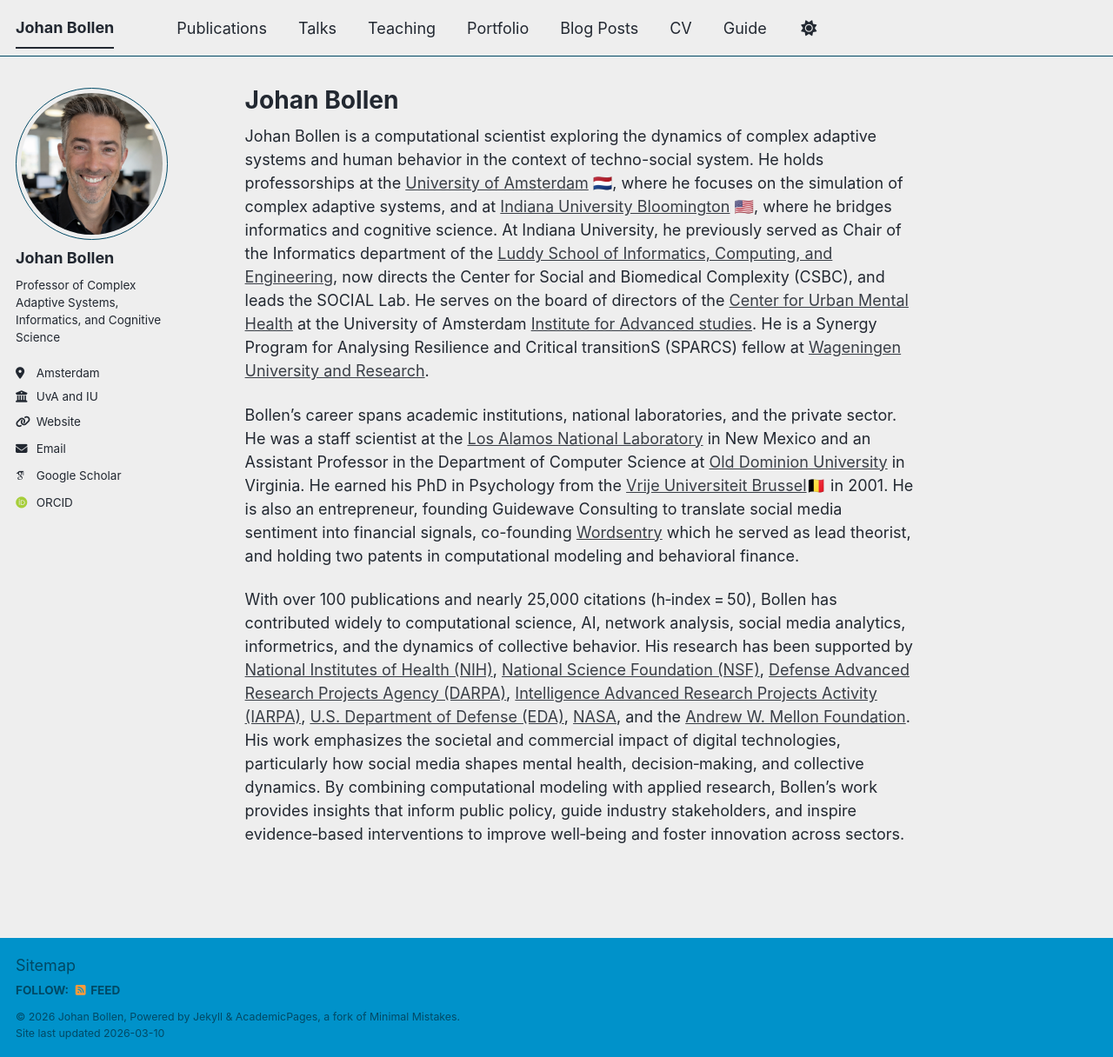
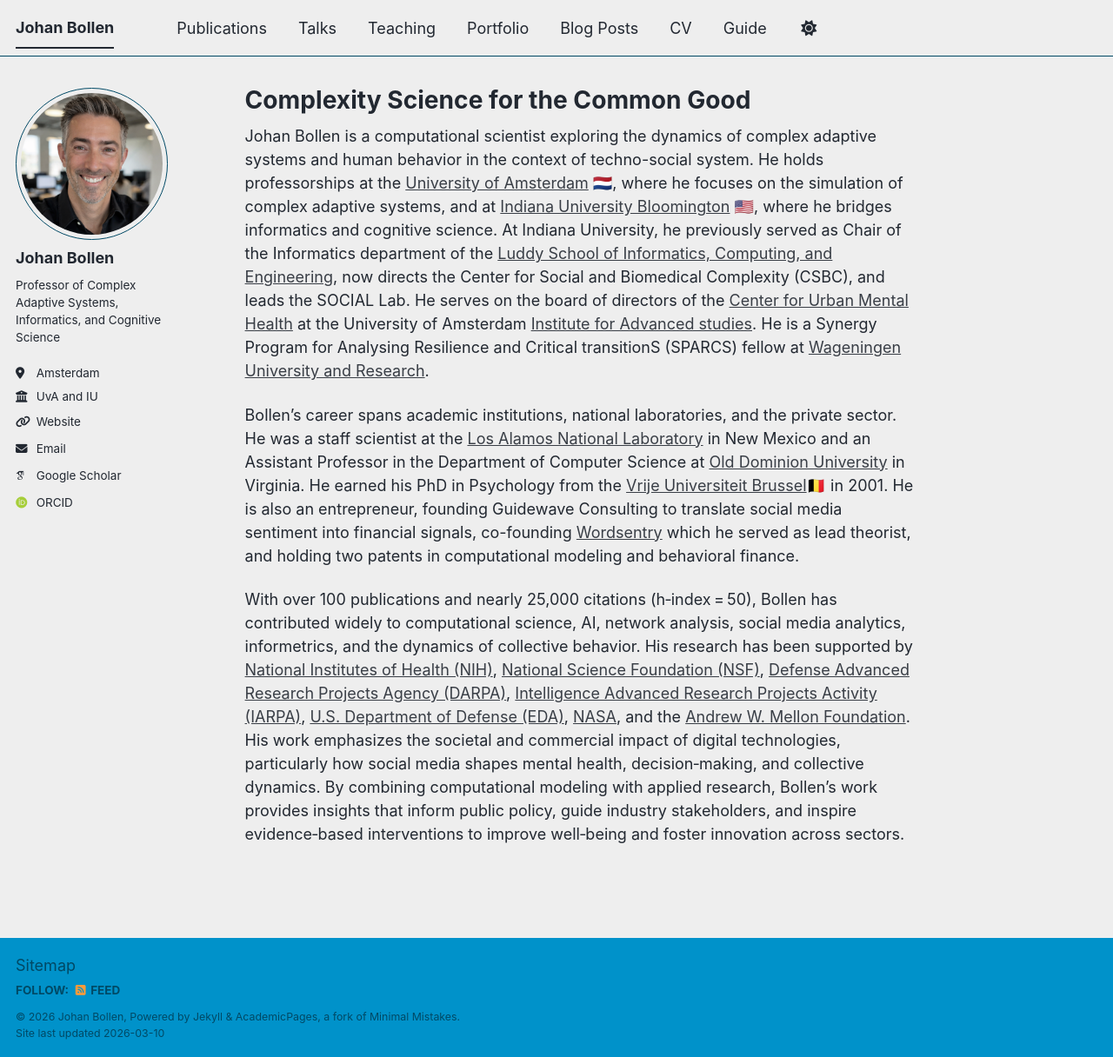
Before and after one commit to jbollen/jbollen.github.io, a Jekyll site: the page built from _pages/about.md, in a window 1280 px wide and 1216 px high. Shown: the whole window at 87% size. Built offline with Jekyll 4.4.1, drawn with Linux system fonts in a browser that asks for light colours; some web fonts are replaced; a script bundle is joined from its source files by our own code; library files that are not in the unit come from our copies.

Commit message:
Update about.md

```diff
--- a/_pages/about.md
+++ b/_pages/about.md
@@ -1,6 +1,6 @@
 ---
 permalink: /
-title: "Johan Bollen"
+title: "Complexity Science for the Common Good"
 author_profile: true
 redirect_from:
   - /about/
```
